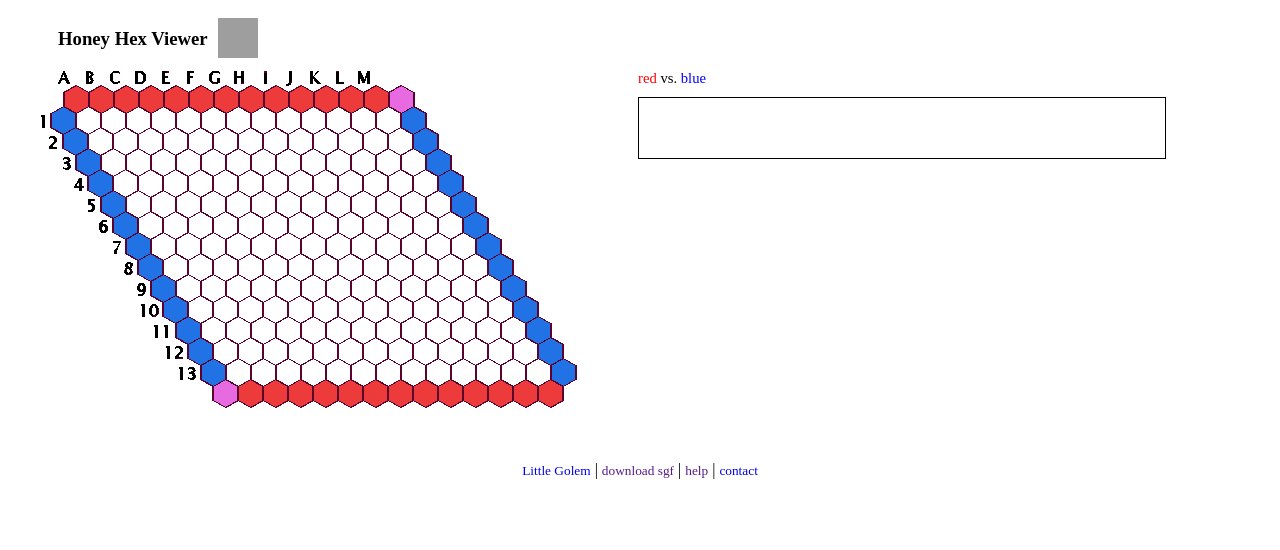
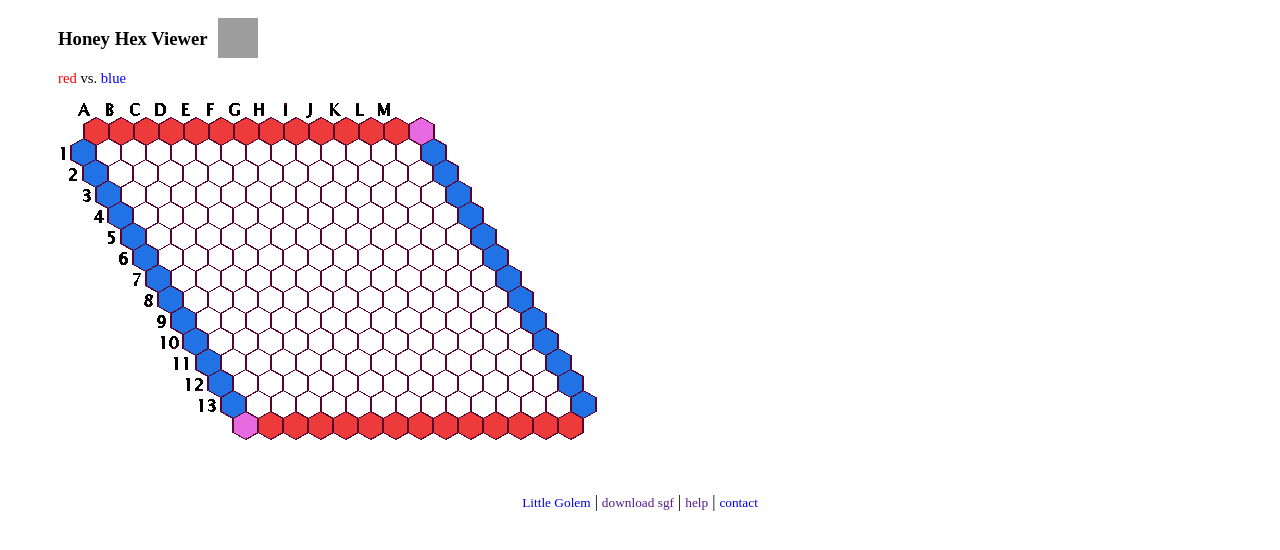
Before and after one commit to tomik/honey, a Flask app: template templates/view_game.html in a window 1280 px wide. Shown: the top 550 px of the page. Run offline with Flask 2, Linux system fonts and the light colour scheme; the template is opened without the code that fills it: most values are stand-ins (such as "Sample title", 1, 10 or a date in 2020); grey boxes are pictures that could not be loaded.

Commit message:
simplified layout
removed panel for game record
moved players' names on top of the board

```diff
--- a/static/css/honey.css
+++ b/static/css/honey.css
@@ -16,25 +16,12 @@
   padding-top: 10px;
 }
 
-#positioning_wrapper {
-  margin-left: 30px;
-  width: 90%;
-  position: relative;
+#content {
 }
 
-#content_wrapper {
-  display: table;
-  border-collapse: collapse;
-  width: 100%;
-}
-
-#content {
-  display: table-row;
-}
-
-#board, #right_panel {
-  display: table-cell;
-  vertical-align: top;
+#left_panel {
+  float:left;
+  margin-left: 50px;
 }
 
 #board {
@@ -42,48 +29,13 @@
   border: none;
   /* image width is 550px */
   width: 600px;
+  position: relative;
+  margin-top: 15px;
 }
 
-#right_panel {
-}
-
-#branches, #help {
-  border: 1px solid;
-  margin-right:10px;
-  padding: 5px;
-}
-
-#help {
-  /* visible on demand */
-  display: none;
-  margin-bottom: 20px;
-  font-size: 14px;
-}
-
-#help h5 {
-  font-size: 15px;
-  margin-bottom: 3px;
-  margin-top: 3px;
-}
-
-#help .action {
+.child_mark {
+  font-size: 13pt;
   font-weight: bold;
-}
-
-#branches {
-  min-height: 50px;
-  margin-top:10px;
-}
-
-#footbar {
-  bottom: 0px;
-  margin-top: 30px;
-  text-align: center;
-}
-
-#footbar a {
-  text-decoration: none;
-  font-size: 10pt;
 }
 
 #game_info {
--- a/templates/view_game.html
+++ b/templates/view_game.html
@@ -49,31 +49,27 @@
     </div>
     <div style="clear: both;"> </div>
 
-    <div id='positioning_wrapper'>
-      <div id='content_wrapper'>
     <div id='content'>
+      <div id="left_panel">
+        <div id='game_info'>
+          <span class="red" id='red_player'>red</span> vs. <span class="blue" id='blue_player'>blue</span>
+        </div>
         <div id='board'>
           <img alt='' class='boardimage'
           galleryimg='no' id='boardimage' src='/static/img/board.gif' usemap="#empty_fields" border="0"/>
           <map id="empty_fields" name="empty_fields">
           </map>
         </div>
-
+      </div>
+      <div style="clear:both;"/>
       <div id="right_panel">
         <div id='help'>
           <h5>Controls:</h5>
           <div><span class="action">click on empty field:</span> <span class="description">play a move</span></div>
-              <div><span class="action">click on stone:</span> <span class="description">jump to that move</span></div>
-              <div><span class="action">clicon on move in list:</span> <span class="description">ditto</span></div>
           <div><span class="action">left, right:</span> <span class="description">navigate along active branch</span></div>
+          <div><span class="action">1-9</span> <span class="description">follow a variant</span></div>
           <div><span class="action">up, down:</span> <span class="description">select from multiple variants</span></div>
-              <div><span class="action">del:</span> <span class="description">remove whole subtree</span></div>
-            </div>
-            <div id='game_info'>
-              <span class="red" id='red_player'>red</span> vs. <span class="blue" id='blue_player'>blue</span>
-            </div>
-            <div id="branches"> </div>
-          </div>
+          <div><span class="action">x:</span> <span class="description">remove whole subtree</span></div>
         </div>
       </div>
     </div>
```
Also changed, not shown: other parts of static/css/honey.css (+31 -10 lines). Lines whose indentation alone changed are shown as unchanged.
